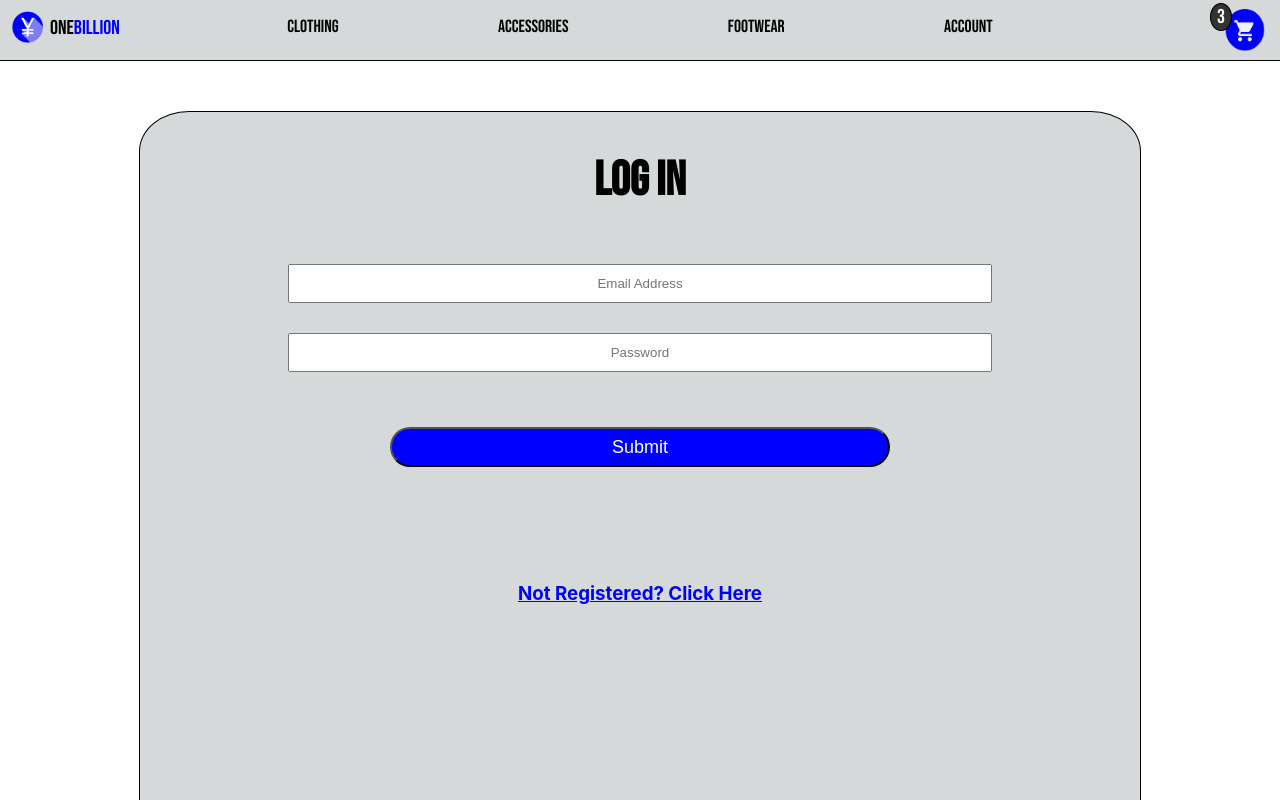
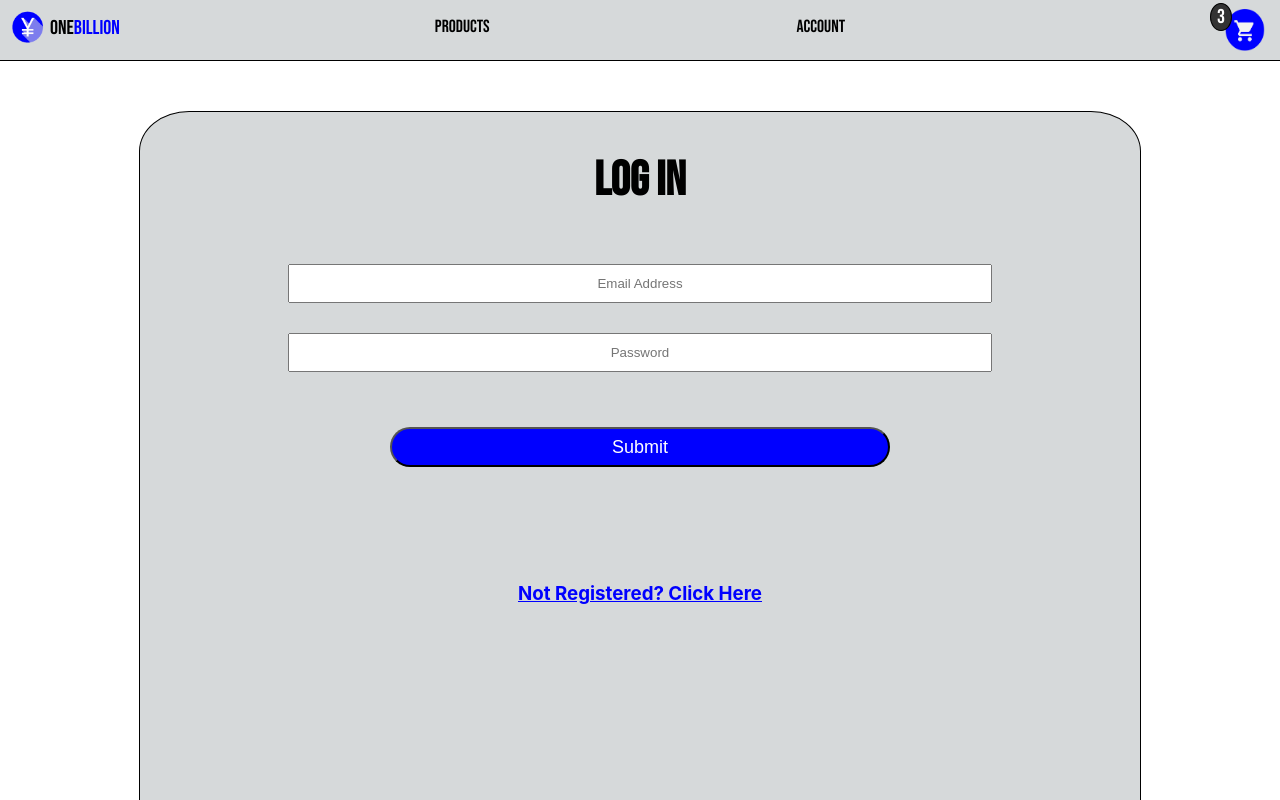
Before and after one commit to BenjaHolmes/PERN-EcommerceApp, a React (Create React App) app in the folder Client/: page /account in a window 1280 px wide. Shown: the top 800 px of the page. Built offline with nearby package versions, Linux system fonts and the light colour scheme; no server answers.

Commit message:
adding to cart/ merging temp cart now works

```diff
--- a/Client/src/components/header/header.js
+++ b/Client/src/components/header/header.js
@@ -23,9 +23,7 @@ const Header = () => {
                 <img src={img1} alt="" />
                  One<span>Billion</span> </div>
             <div className="midButtons">
-                <div className="clothing" onClick={()=>navigate("/products")}> Clothing </div>
-                <div className="accessories" onClick={()=>navigate("/products")}> Accessories </div>
-                <div className="footwear" onClick={()=>navigate("/products")}> Footwear </div>
+                <div className="clothing" onClick={()=>navigate("/products")}> Products </div>
                 <div className='Log In' onClick={() => navigate("/account")}> Account </div>
             </div>
         </div>
--- a/Client/src/components/header/shoppingCart/shoppingCart.js
+++ b/Client/src/components/header/shoppingCart/shoppingCart.js
@@ -31,9 +31,7 @@ const ShoppingCart = () => {
         }}
 
         if(user){
-            dispatch(checkCart(user.id))
-            .then(() => dispatch(getCartItems(user.id)))
-            .then(setTimeout(addTempItemsToCart, 1000))
+            dispatch(checkCart(user.id)).then(dispatch(getCartItems(user.id)).then(addTempItemsToCart))
         }
 
     }, [dispatch, user, tempCartItems])
--- a/Client/src/components/login/login.js
+++ b/Client/src/components/login/login.js
@@ -28,7 +28,10 @@ const LogIn = () => {
             email: logEmail,
             password: logPw
         }
-        dispatch(logInUser(data)).then(dispatch(checkCart(user.id)));
+        dispatch(logInUser(data))
+        // .then(() => {
+        //     console.log(user);
+        //     dispatch(checkCart(user.id))});
         }
 
 
--- a/Client/src/slices/cartSlice.js
+++ b/Client/src/slices/cartSlice.js
@@ -5,7 +5,7 @@ import axios from 'axios';
 export const checkCart = createAsyncThunk(
     'cart/createCart',
     async(userId) => {
-        const response = await axios.get(`http://localhost/api/cart/${userId}`);
+        const response = await axios.get(`http://localhost:4000/api/cart/${userId}`);
         return response.data;
     }
 )
```
